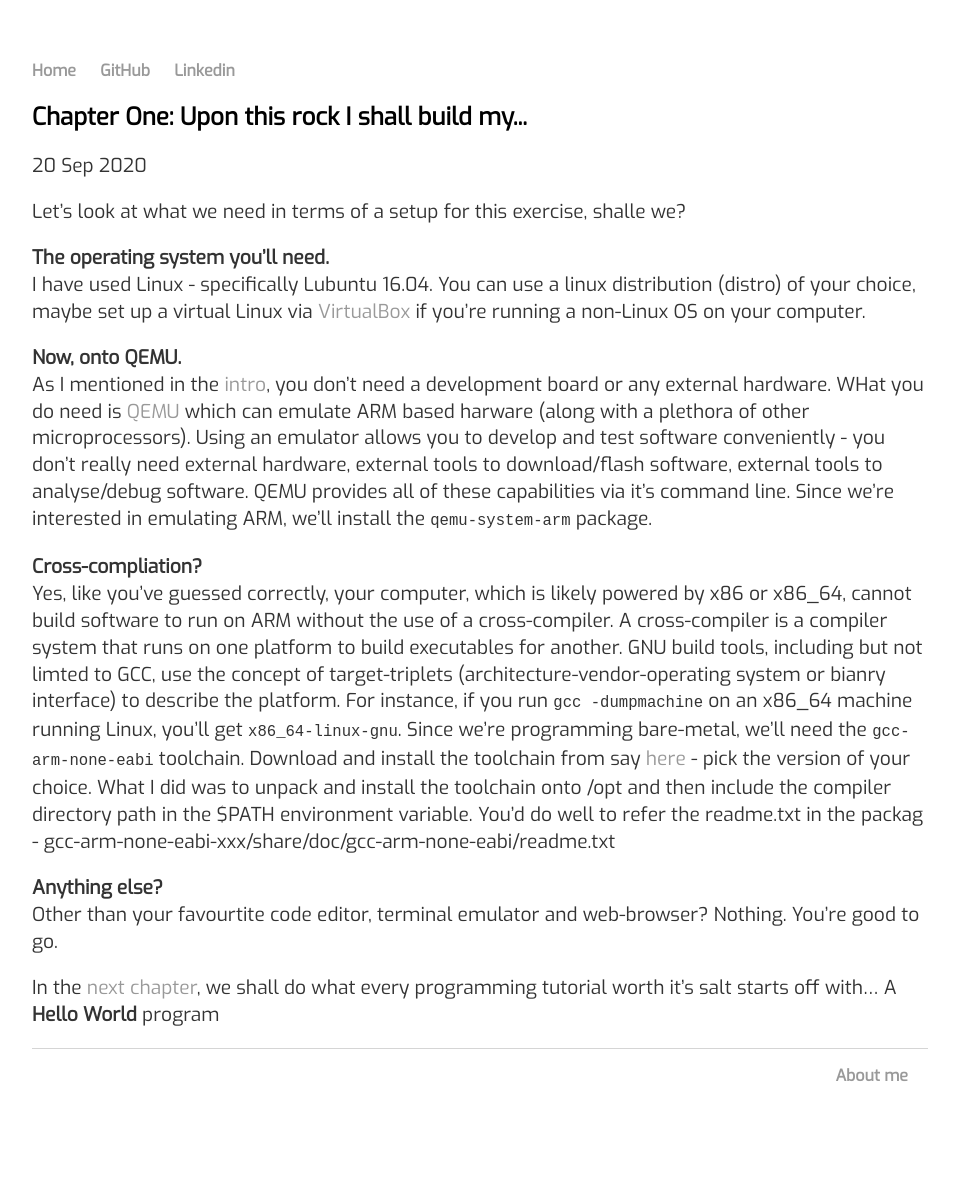
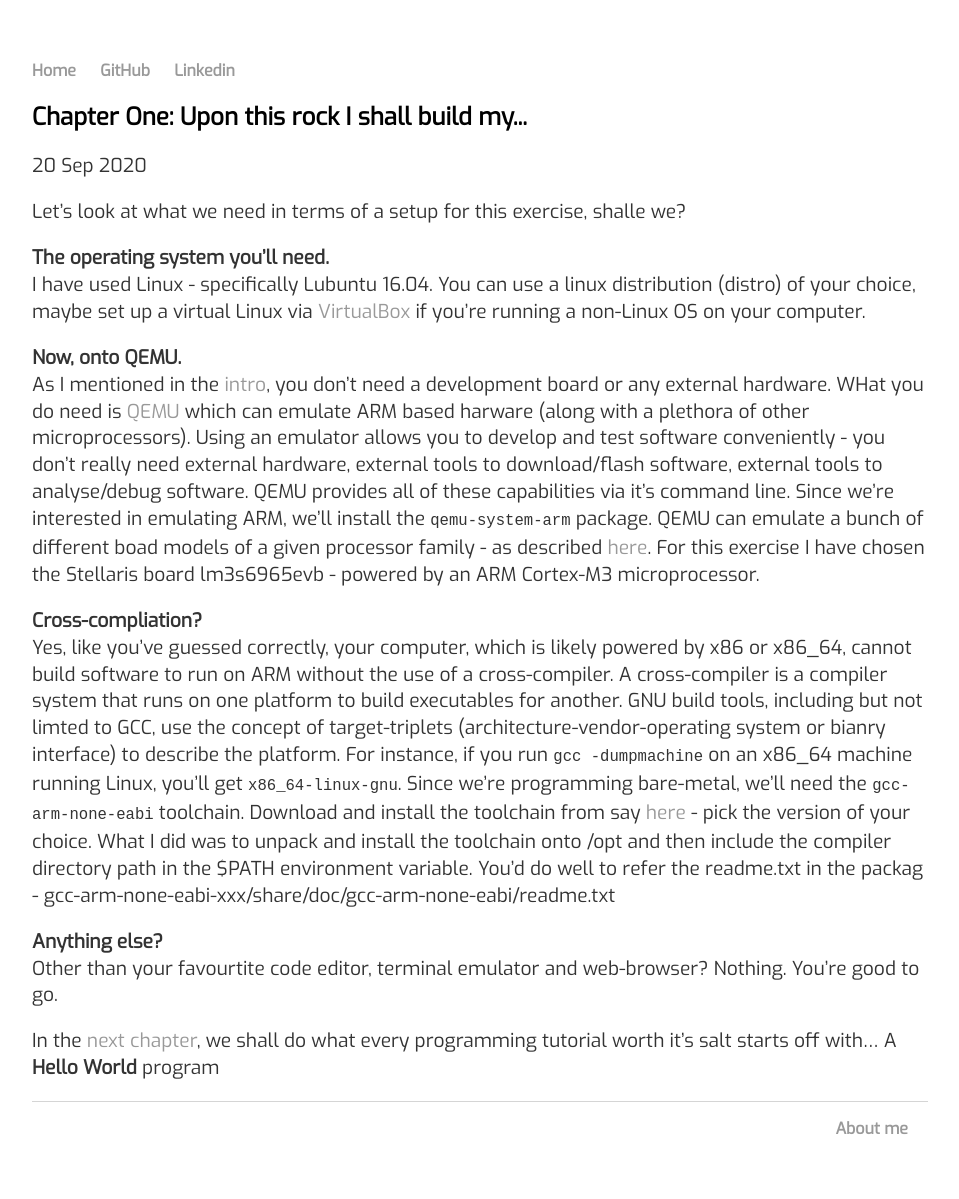
Before and after one commit to varun-venkatesh/varun-venkatesh.github.io, a Jekyll site: the page built from _posts/2020-09-20-bare-mtl-chapter1.md, in a window 1280 px wide. Shown: the whole page, without its empty margins (160-1119 px from the left). Built offline with Jekyll 4.4.1, drawn with Linux system fonts in a browser that asks for light colours; before the commit the page ends 1146 px from its top, so only the background shows below that.

Commit message:
updated section on QEMU: machines supported

````diff
--- a/_posts/2020-09-20-bare-mtl-chapter1.md
+++ b/_posts/2020-09-20-bare-mtl-chapter1.md
@@ -10,7 +10,7 @@ Let's look at what we need in terms of a setup for this exercise, shalle we?
 I have used Linux - specifically Lubuntu 16.04. You can use a linux distribution (distro) of your choice, maybe set up a virtual Linux via [VirtualBox](https://www.virtualbox.org/) if you're running a non-Linux OS on your computer.
 
 **Now, onto QEMU.**
-As I mentioned in the [intro](https://varun-venkatesh.github.io/2020/09/19/bare-mtl-intro.html), you don't need a development board or any external hardware. WHat you do need is [QEMU](https://www.qemu.org/) which can emulate ARM based harware (along with a plethora of other microprocessors). Using an emulator allows you to develop and test software conveniently - you don't really need external hardware, external tools to download/flash software, external tools to analyse/debug software. QEMU provides all of these capabilities via it's command line. Since we're interested in emulating ARM, we'll install the ```qemu-system-arm``` package.
+As I mentioned in the [intro](https://varun-venkatesh.github.io/2020/09/19/bare-mtl-intro.html), you don't need a development board or any external hardware. WHat you do need is [QEMU](https://www.qemu.org/) which can emulate ARM based harware (along with a plethora of other microprocessors). Using an emulator allows you to develop and test software conveniently - you don't really need external hardware, external tools to download/flash software, external tools to analyse/debug software. QEMU provides all of these capabilities via it's command line. Since we're interested in emulating ARM, we'll install the ```qemu-system-arm``` package. QEMU can emulate a bunch of different boad models of a given processor family - as described [here](https://www.qemu.org/docs/master/system/target-arm.html). For this exercise I have chosen the Stellaris board lm3s6965evb - powered by an ARM Cortex-M3 microprocessor.
 
 **Cross-compliation?**
 Yes, like you've guessed correctly, your computer, which is likely powered by x86 or x86_64, cannot build software to run on ARM without the use of a cross-compiler. A cross-compiler is a compiler system that runs on one platform to build executables for another. GNU build tools, including but not limted to GCC, use the concept of target-triplets (architecture-vendor-operating system or bianry interface) to describe the platform. For instance, if you run ```gcc -dumpmachine``` on an x86_64 machine running Linux, you'll get ```x86_64-linux-gnu```. Since we're programming bare-metal, we'll need the ```gcc-arm-none-eabi``` toolchain. Download and install the toolchain from say [here](https://developer.arm.com/tools-and-software/open-source-software/developer-tools/gnu-toolchain/gnu-rm/downloads) - pick the version of your choice. What I did was to unpack and install the toolchain onto /opt and then include the compiler directory path in the $PATH environment variable. You'd do well to refer the readme.txt in the packag - gcc-arm-none-eabi-xxx/share/doc/gcc-arm-none-eabi/readme.txt
````
